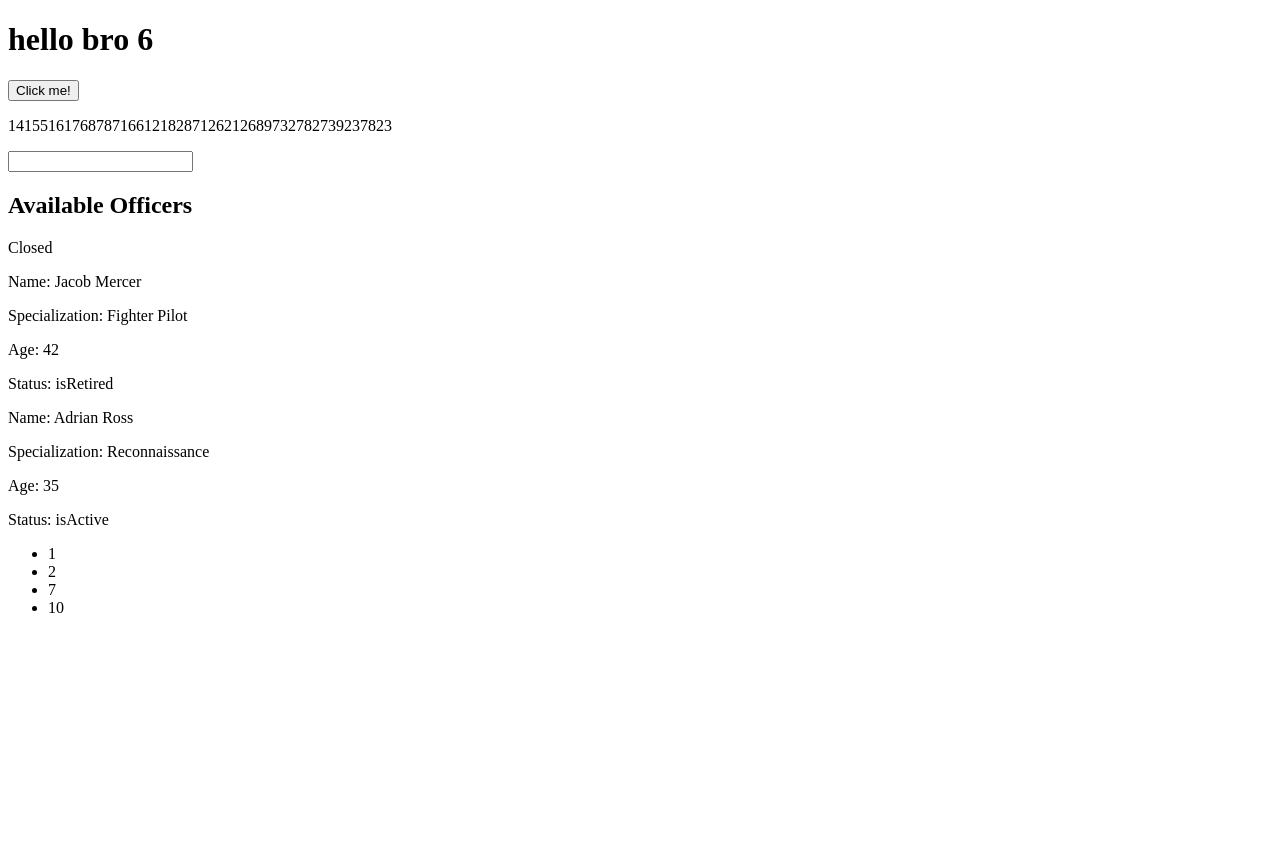
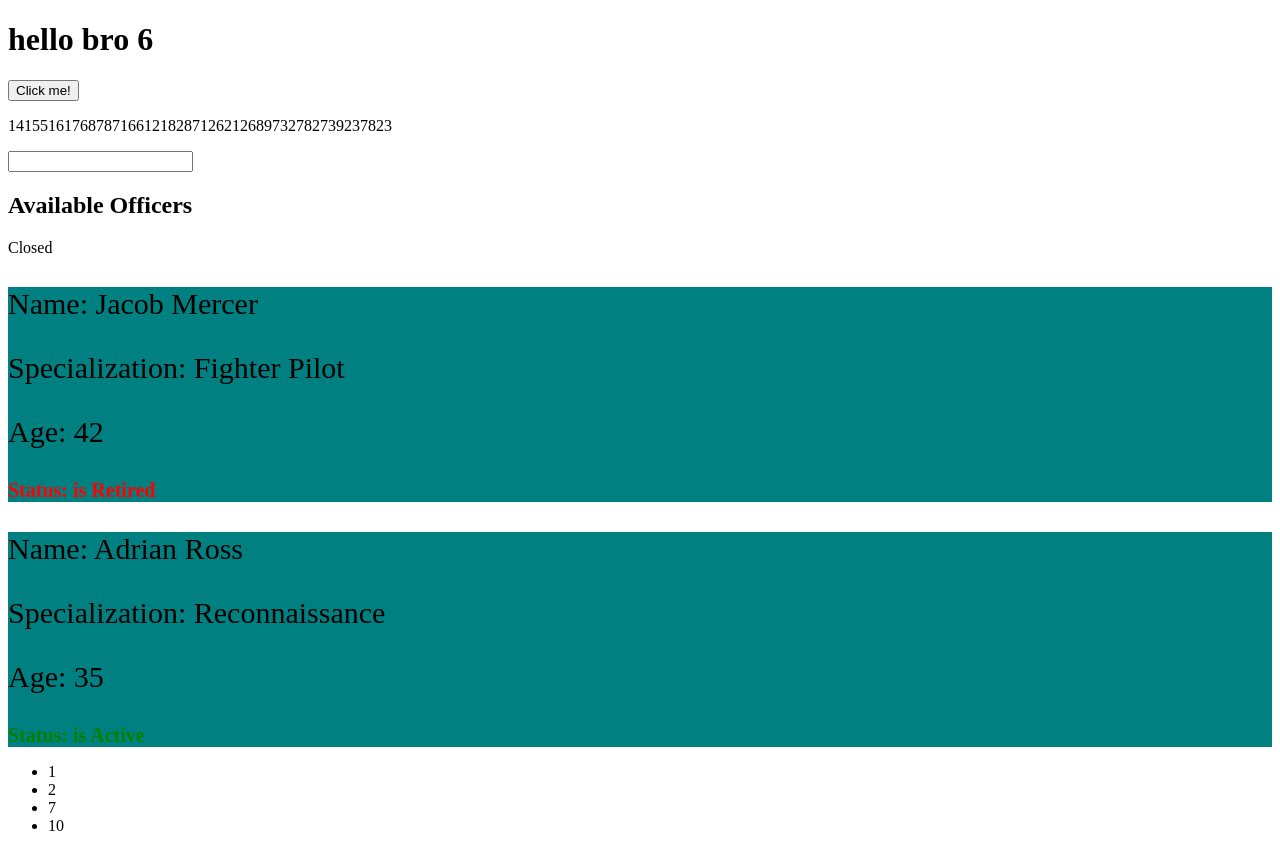
Before and after one commit to wpwpwpwp111/first_react, a React (Vite) app: page / in a window 1280 px wide. Before the commit the page ends 800 px from the top, so only its background shows below. Built offline with nearby package versions, Linux system fonts and the light colour scheme.

Commit message:
add css modules

```diff
--- a/src/components/App.jsx
+++ b/src/components/App.jsx
@@ -1,4 +1,5 @@
 import OfficerProfile from "./OfficerProfile.jsx"
+import css from './App.module.css'
 const firstOfficer = {name:"Jacob Mercer", spec:"Fighter Pilot", age:"42", satus:"Retired"};
 
 const secondOfficer = {name:"Adrian Ross", spec:"Reconnaissance", age:"35", status:"Active"};
--- /dev/null
+++ b/src/components/App.module.css
@@ -0,0 +1,8 @@
+.spent{
+    background-color:orangered;
+}
+
+
+.item{
+    background-color:aqua;
+}
--- a/src/components/OfficerProfile.jsx
+++ b/src/components/OfficerProfile.jsx
@@ -1,10 +1,23 @@
-export default function OfficerProfile({officer:{age,name,spec,status}}){
+import css from './OfficerProfile.module.css'
+export default function OfficerProfile({officer:{age,name,spec,status}})
+  {
+   const textClassnames = [css.text];
 
-    return (<div>
+   if(status === "Active"){
+   textClassnames.push(css.active);
+   } else {
+    textClassnames.push(css.retired);
+   }
+
+   console.log(textClassnames.join(" "));
+
+    return (<div className={css.container}>
        <p>Name: {name}</p>
        <p>Specialization: {spec}</p>
        <p>Age: {age}</p>
-       <p>Status: {status == "Active" ? "isActive" : "isRetired"}</p>
+       <p className={textClassnames.join(" ")}>
+       <b>Status: {status == "Active" ? "is Active" : "is Retired"}</b>
+       </p>
         </div>
-    )
-}
+    );
+};
--- /dev/null
+++ b/src/components/OfficerProfile.module.css
@@ -0,0 +1,18 @@
+.container{
+    background-color:teal;
+    font-size:30px
+}
+
+.text{
+    margin: 0;
+    font-size:20px;
+}
+
+.active{
+    color:green
+}
+
+
+.retired{
+    color:red
+}
```
